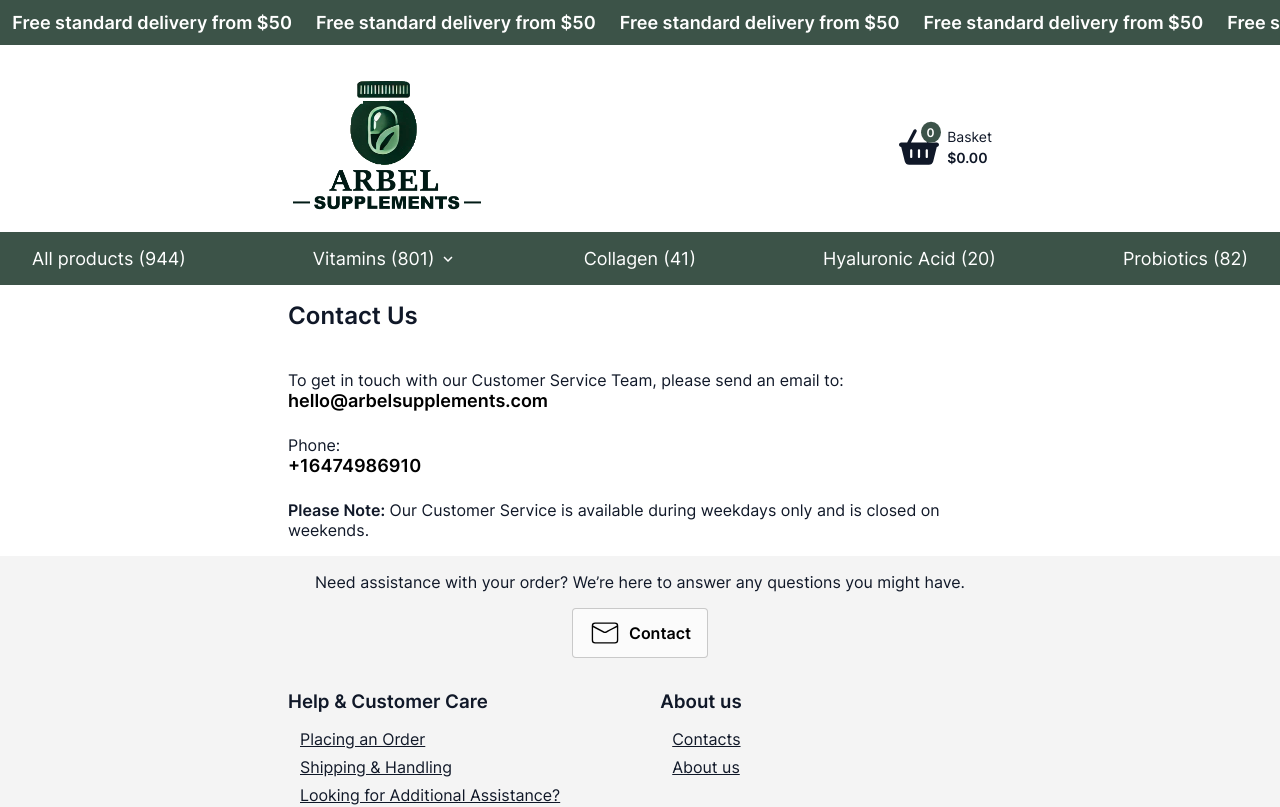
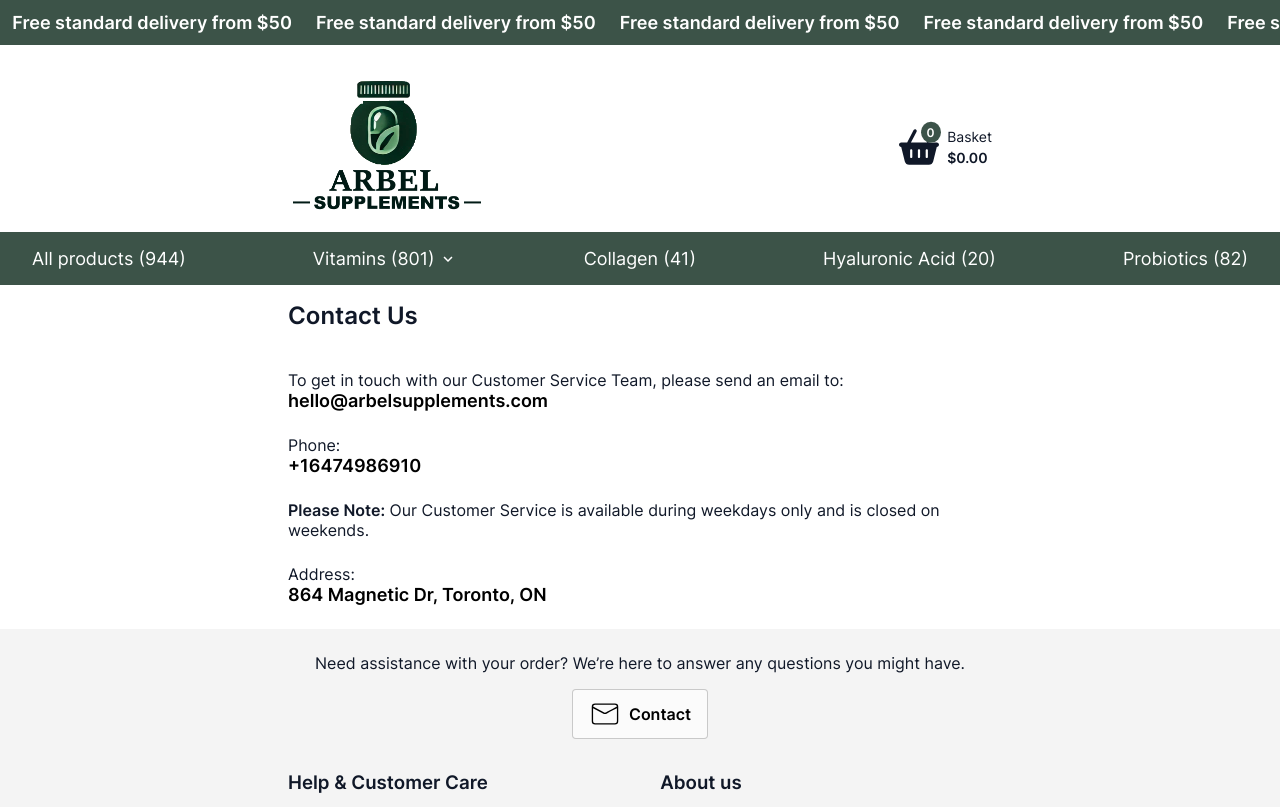
Before and after one commit to Musteks555/Arbel, a React (Vite) app: page /contacts in a window 1280 px wide. Shown: the top 807 px of the page. Built offline with nearby package versions, Linux system fonts and the light colour scheme.

Commit message:
add address, fix padding, add _blank

```diff
--- a/src/components/Footer/Footer.module.css
+++ b/src/components/Footer/Footer.module.css
@@ -1,12 +1,12 @@
 .footer {
     background-color: #f4f4f4;
 
-    padding: 8px 0 0;
+    padding: 16px 0 0;
 }
 
 @media screen and (min-width: 768px) {
     .footer {
-        padding: 16px 0 0;
+        padding: 24px 0 0;
     }
 }
 
--- a/src/pages/AboutUs/AboutUs.module.css
+++ b/src/pages/AboutUs/AboutUs.module.css
@@ -1,5 +1,5 @@
 .page {
-    padding-bottom: 8px;
+    padding-bottom: 16px;
 }
 
 .title {
@@ -16,7 +16,7 @@
 
 @media screen and (min-width: 768px) {
     .page {
-        padding-bottom: 16px;
+        padding-bottom: 24px;
     }
 }
 
--- a/src/pages/AdditionalAssistance/AdditionalAssistance.jsx
+++ b/src/pages/AdditionalAssistance/AdditionalAssistance.jsx
@@ -15,7 +15,7 @@
                     <p className={css.text}>
                         To get in touch with our Customer Service Team, please send an email to:
                         <br />
-                        <a href="mailto:hello@arbelsupplements.com" className={css.link}>
+                        <a href="mailto:hello@arbelsupplements.com" target="_blank" rel="noreferrer" className={css.link}>
                             hello@arbelsupplements.com
                         </a>
                     </p>
--- a/src/pages/AdditionalAssistance/AdditionalAssistance.module.css
+++ b/src/pages/AdditionalAssistance/AdditionalAssistance.module.css
@@ -1,5 +1,5 @@
 .page {
-    padding-bottom: 8px;
+    padding-bottom: 16px;
 }
 
 .title {
@@ -24,7 +24,7 @@
 
 @media screen and (min-width: 768px) {
     .page {
-        padding-bottom: 16px;
+        padding-bottom: 24px;
     }
 }
 
--- a/src/pages/Contacts/Contacts.jsx
+++ b/src/pages/Contacts/Contacts.jsx
@@ -15,7 +15,7 @@
                     <p className={css.text}>
                         To get in touch with our Customer Service Team, please send an email to:
                         <br />
-                        <a href="mailto:hello@arbelsupplements.com" className={css.link}>
+                        <a href="mailto:hello@arbelsupplements.com" target="_blank" rel="noreferrer" className={css.link}>
                             hello@arbelsupplements.com
                         </a>
                     </p>
@@ -31,6 +31,14 @@
                     <p className={css.text}>
                         <strong>Please Note:</strong> Our Customer Service is available during weekdays only and is closed on weekends.
                     </p>
+
+                    <p className={css.text}>
+                        Address:
+                        <br />
+                        <a href="https://maps.app.goo.gl/7XwM8M5Fos7qDkXW8" target="_blank" rel="noreferrer" className={css.link}>
+                            864 Magnetic Dr, Toronto, ON
+                        </a>
+                    </p>
                 </Container>
             </section>
         </>
--- a/src/pages/Contacts/Contacts.module.css
+++ b/src/pages/Contacts/Contacts.module.css
@@ -1,5 +1,5 @@
 .page {
-    padding-bottom: 8px;
+    padding-bottom: 16px;
 }
 
 .title {
@@ -24,7 +24,7 @@
 
 @media screen and (min-width: 768px) {
     .page {
-        padding-bottom: 16px;
+        padding-bottom: 24px;
     }
 }
 
--- a/src/pages/PlacingAnOrder/PlacingAnOrder.module.css
+++ b/src/pages/PlacingAnOrder/PlacingAnOrder.module.css
@@ -1,5 +1,5 @@
 .page {
-    padding-bottom: 8px;
+    padding-bottom: 16px;
 }
 
 .title {
@@ -19,7 +19,7 @@
 
 @media screen and (min-width: 768px) {
     .page {
-        padding-bottom: 16px;
+        padding-bottom: 24px;
     }
 }
 
--- a/src/pages/ShippingAndHandling/ShippingAndHandling.module.css
+++ b/src/pages/ShippingAndHandling/ShippingAndHandling.module.css
@@ -1,5 +1,5 @@
 .page {
-    padding-bottom: 8px;
+    padding-bottom: 16px;
 }
 
 .title {
@@ -19,7 +19,7 @@
 
 @media screen and (min-width: 768px) {
     .page {
-        padding-bottom: 16px;
+        padding-bottom: 24px;
     }
 }
 
--- a/src/pages/WholesaleCustomers/WholesaleCustomers.module.css
+++ b/src/pages/WholesaleCustomers/WholesaleCustomers.module.css
@@ -1,5 +1,5 @@
 .page {
-    padding-bottom: 8px;
+    padding-bottom: 16px;
 }
 
 .list {
@@ -26,7 +26,7 @@
 
 @media screen and (min-width: 768px) {
     .page {
-        padding-bottom: 16px;
+        padding-bottom: 24px;
     }
 
     .list {
```
